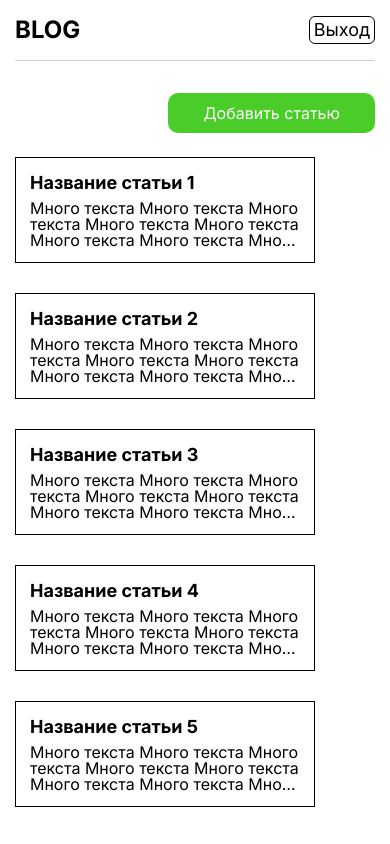
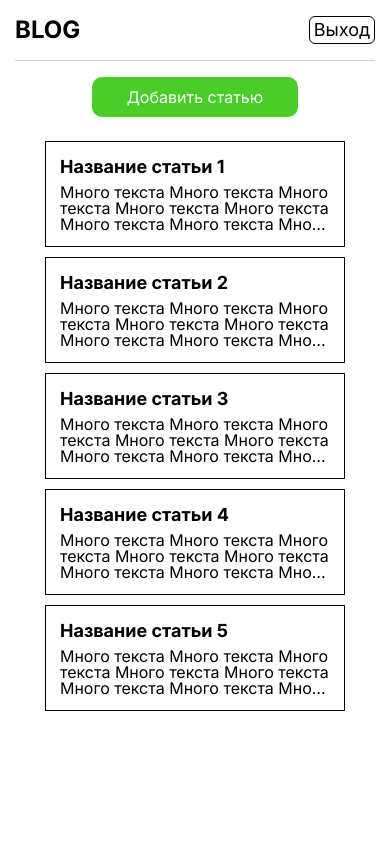
Before and after one commit to Zelelo622/Blog-platform, a React (Create React App) app: page /login in a window 390 px wide. Both pictures are taken after typing "name@example.com", "Sample123" into the empty fields and a click on the button "Войти". Built offline with nearby package versions, Linux system fonts and the light colour scheme.

Commit message:
адаптив

```diff
--- a/src/assets/style/AddArticle.css
+++ b/src/assets/style/AddArticle.css
@@ -1,4 +1,5 @@
 .addArticle {
+  margin-bottom: 80px;
 }
 
 .addArticle__wrapper {
@@ -32,3 +33,19 @@
 .addArticle__btn:hover {
   color: #fff;
 }
+
+@media screen and (max-width: 770px) {
+  .addArticle__textarea {
+    width: 100%;
+  }
+}
+
+@media screen and (max-width: 420px) {
+  .addArticle {
+    margin-bottom: 30px;
+  }
+
+  .addArticle__input {
+    width: 100%;
+  }
+}
--- a/src/assets/style/Article.css
+++ b/src/assets/style/Article.css
@@ -60,3 +60,9 @@
   color: #fff;
   outline: none;
 }
+
+@media screen and (max-width: 420px) {
+  .article {
+    margin-bottom: 30px;
+  }
+}
--- a/src/assets/style/Header.css
+++ b/src/assets/style/Header.css
@@ -36,3 +36,9 @@
 .nav__btn:hover {
   opacity: 0.7;
 }
+
+@media screen and (max-width: 420px) {
+  .header {
+    margin-bottom: 16px;
+  }
+}
--- a/src/assets/style/Home.css
+++ b/src/assets/style/Home.css
@@ -1,4 +1,5 @@
 .home {
+  margin-bottom: 80px;
 }
 
 .home__list {
@@ -50,3 +51,25 @@
   font-size: 48px;
   font-weight: 700;
 }
+
+@media screen and (max-width: 1200px) {
+  .home__list {
+    gap: 10px;
+  }
+}
+
+@media screen and (max-width: 770px) {
+  .home__btns {
+    text-align: center;
+  }
+
+  .home__list {
+    justify-content: center;
+  }
+}
+
+@media screen and (max-width: 420px) {
+  .home {
+    margin-bottom: 30px;
+  }
+}
```
